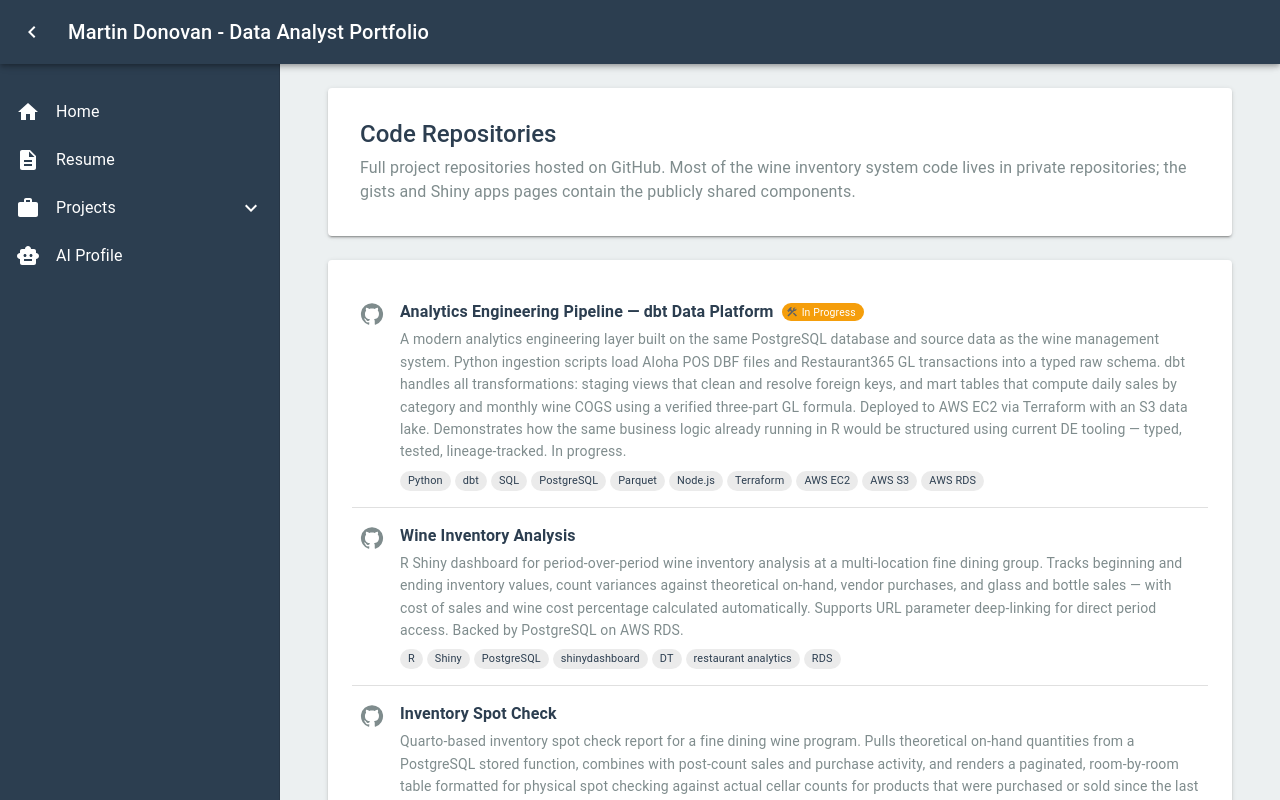
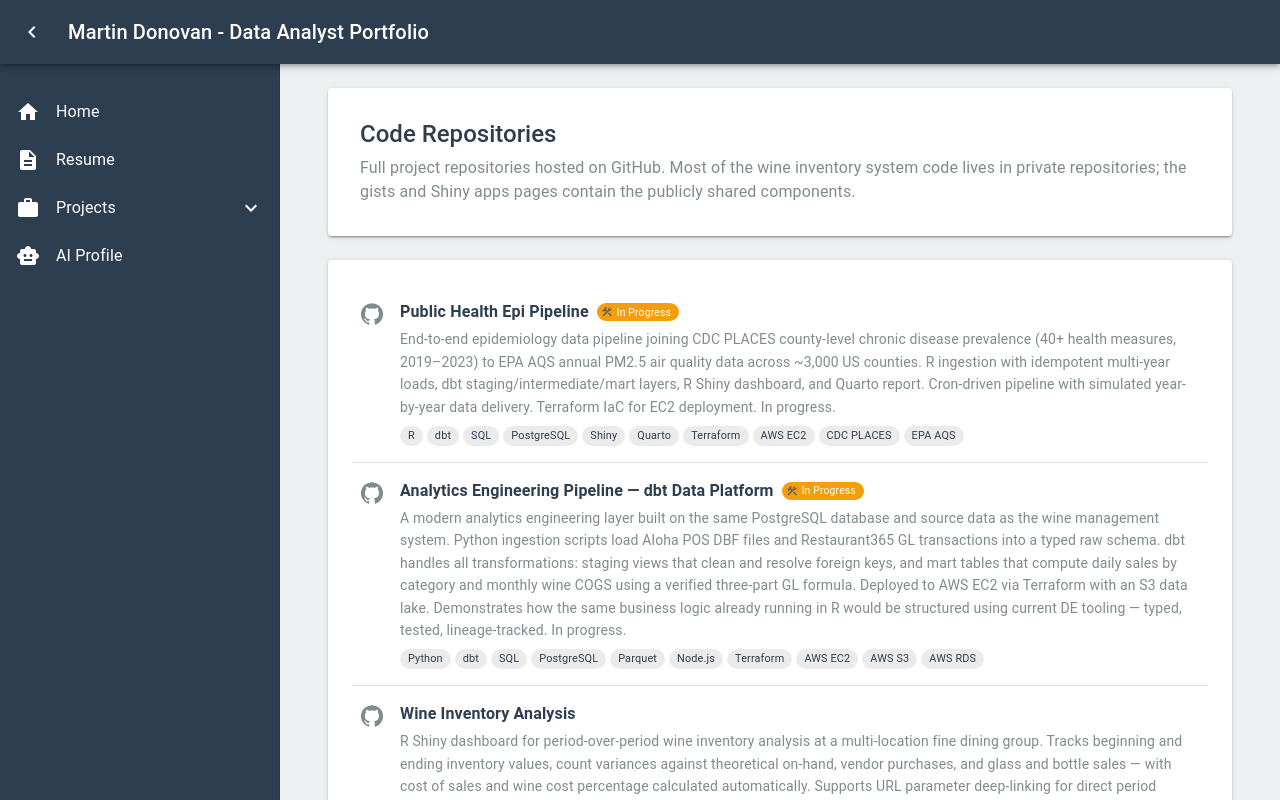
Before and after one commit to mdonovan3/Portfolio, a React (Vite) app: page /projects/repositories in a window 1280 px wide. Shown: the top 800 px of the page. Built offline with nearby package versions, Linux system fonts and the light colour scheme.

Commit message:
Add public-health-epi-pipeline to Repositories page
Co-Authored-By: Claude Sonnet 4.6 <noreply@anthropic.com>

```diff
--- a/src/pages/Repositories.jsx
+++ b/src/pages/Repositories.jsx
@@ -14,6 +14,14 @@ const SLATE = "#34495e";
 // ── Solo repos (all own work) ─────────────────────────────────────────────────
 
 const soloRepos = [
+  {
+    title: "Public Health Epi Pipeline",
+    description:
+      "End-to-end epidemiology data pipeline joining CDC PLACES county-level chronic disease prevalence (40+ health measures, 2019–2023) to EPA AQS annual PM2.5 air quality data across ~3,000 US counties. R ingestion with idempotent multi-year loads, dbt staging/intermediate/mart layers, R Shiny dashboard, and Quarto report. Cron-driven pipeline with simulated year-by-year data delivery. Terraform IaC for EC2 deployment. In progress.",
+    url: "https://github.com/mdonovan3/public-health-epi-pipeline",
+    tags: ["R", "dbt", "SQL", "PostgreSQL", "Shiny", "Quarto", "Terraform", "AWS EC2", "CDC PLACES", "EPA AQS"],
+    inProgress: true,
+  },
   {
     title: "Analytics Engineering Pipeline — dbt Data Platform",
     description:
```
